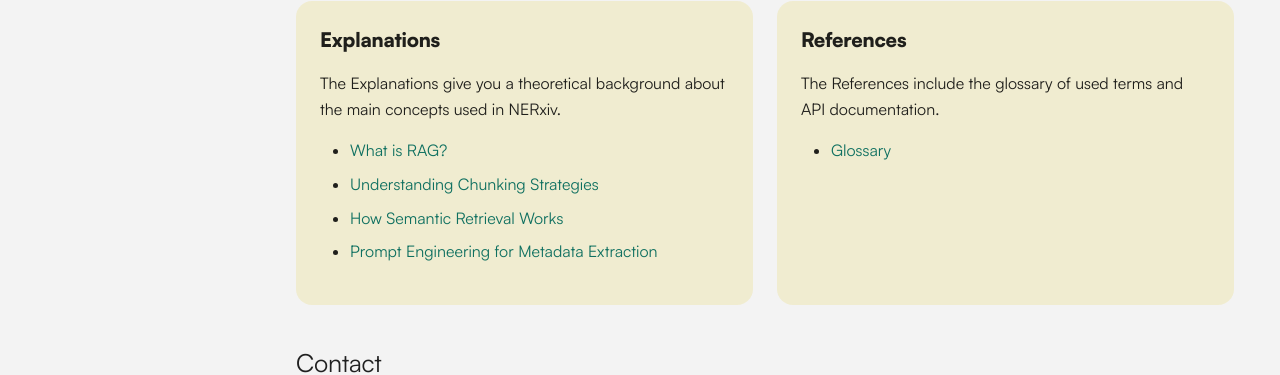
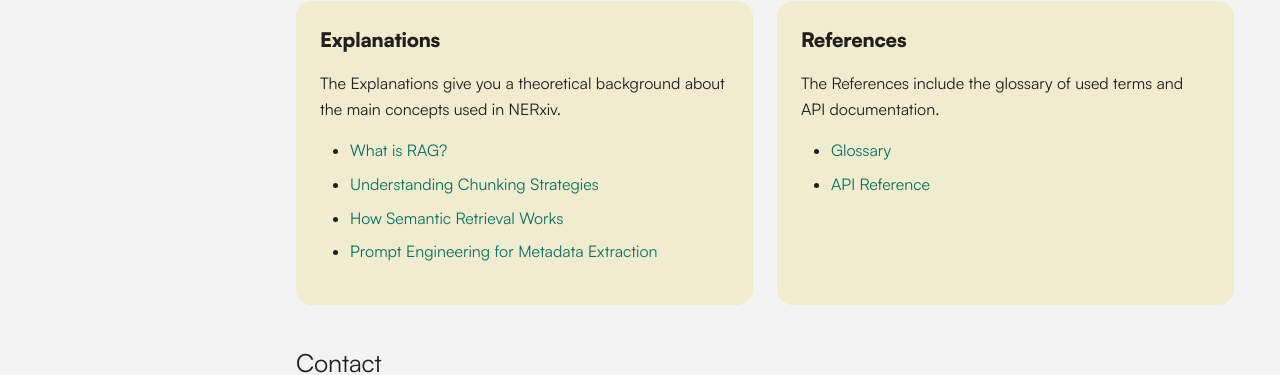
Before and after one commit to JosePizarro3/NERxiv, an MkDocs documentation site: the page built from docs/index.md, in a window 1280 px wide and 1315 px high. Shown: the part 682-1057 px from the top of the window. Built offline with MkDocs 1.6.1 and Material for MkDocs 9.7.7, drawn with Linux system fonts in a browser that asks for light colours; comment, search, counter and statistics services are not loaded.

Commit message:
Restored api docu

```diff
--- a/docs/index.md
+++ b/docs/index.md
@@ -54,7 +54,7 @@
 The **References** include the glossary of used terms and API documentation.
 
 - [Glossary](references/glossary.md)
-<!-- - [API Reference](references/api.md) -->
+- [API Reference](references/api.md)
 
 </div>
 
--- a/mkdocs.yml
+++ b/mkdocs.yml
@@ -20,7 +20,7 @@
     - Prompt Engineering for Metadata Extraction: explanations/prompt_engineering.md
   - References:
     - Glossary: references/glossary.md
-    # - API Reference: references/api.md
+    - API Reference: references/api.md
 theme:
   name: material
   palette:
```
